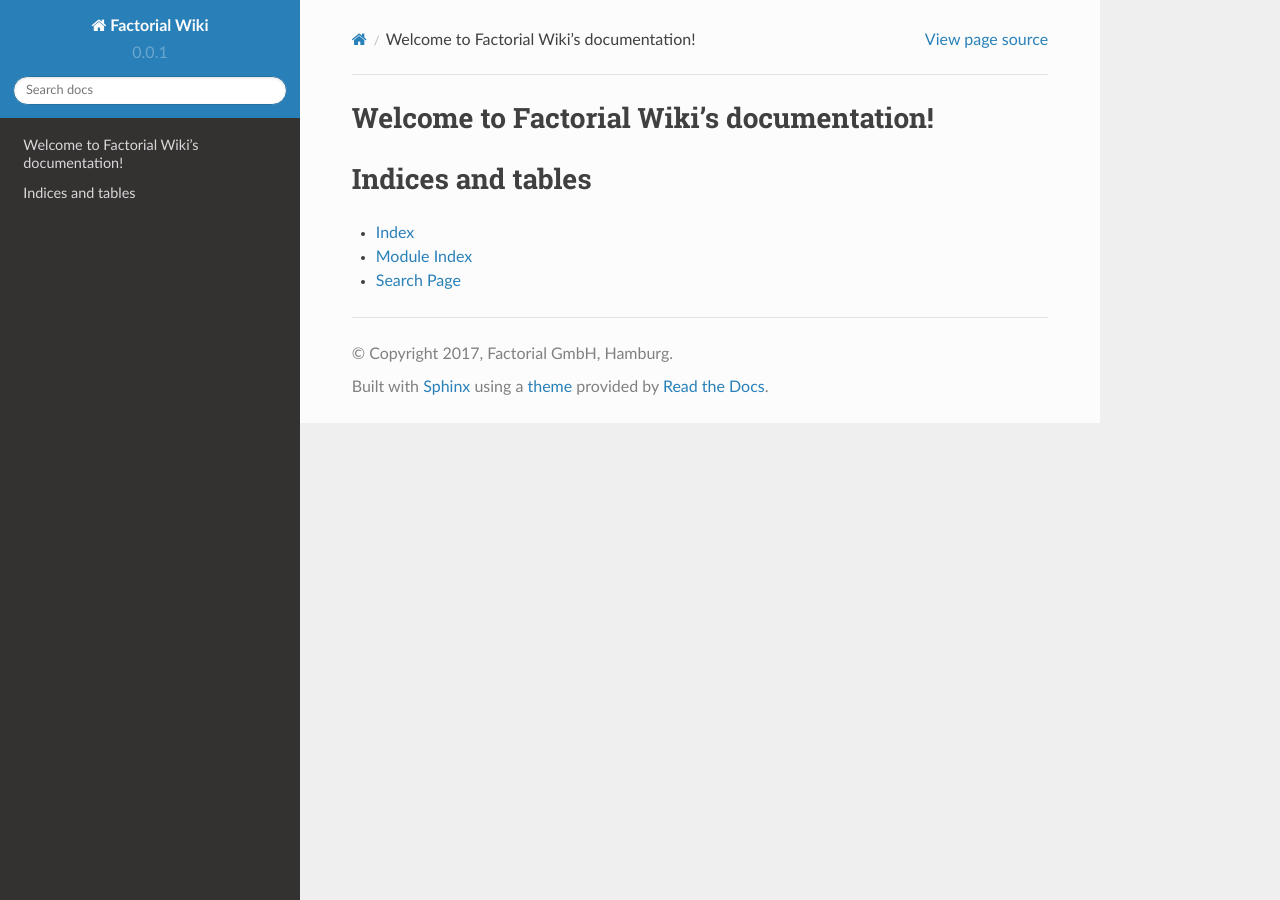
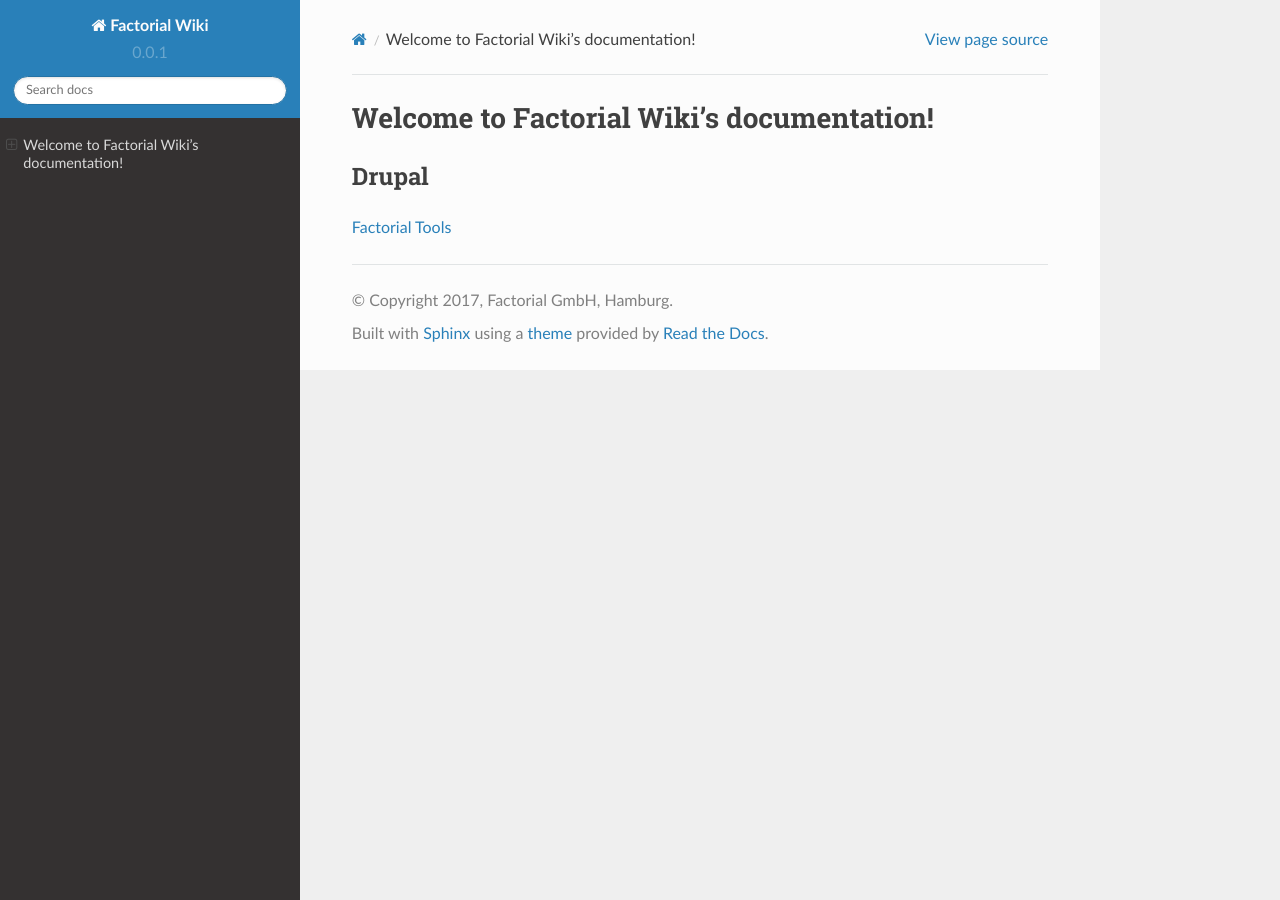
Before and after one commit to factorial-io/factorial-wiki, a Sphinx documentation site: the page built from source/index.rst, in a window 1280 px wide. Built offline with Sphinx 7.4.7 and the Read the Docs theme 2.0.0, drawn with Linux system fonts in a browser that asks for light colours.

Commit message:
Update index.rst

```diff
--- a/source/index.rst
+++ b/source/index.rst
@@ -8,13 +8,9 @@ Welcome to Factorial Wiki's documentation!
 
 .. toctree::
    :maxdepth: 2
-   :caption: Contents:
 
 
+Drupal
+------
 
-Indices and tables
-==================
-
-* :ref:`genindex`
-* :ref:`modindex`
-* :ref:`search`
+`Factorial Tools <projects/factorial-tools>`_
```
